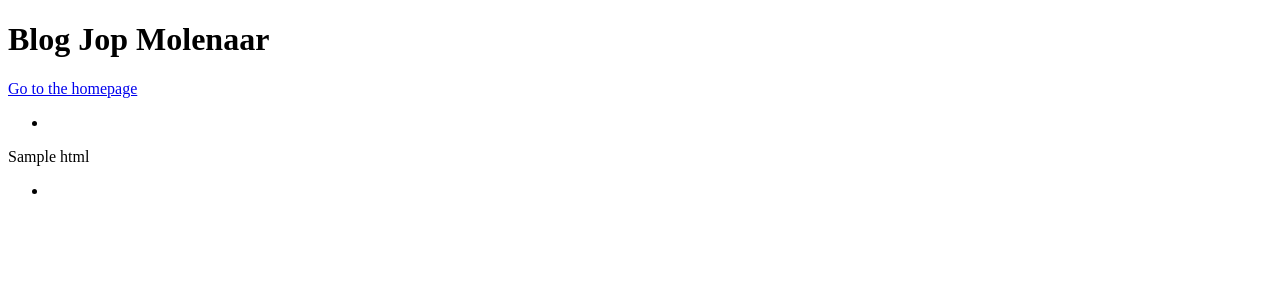
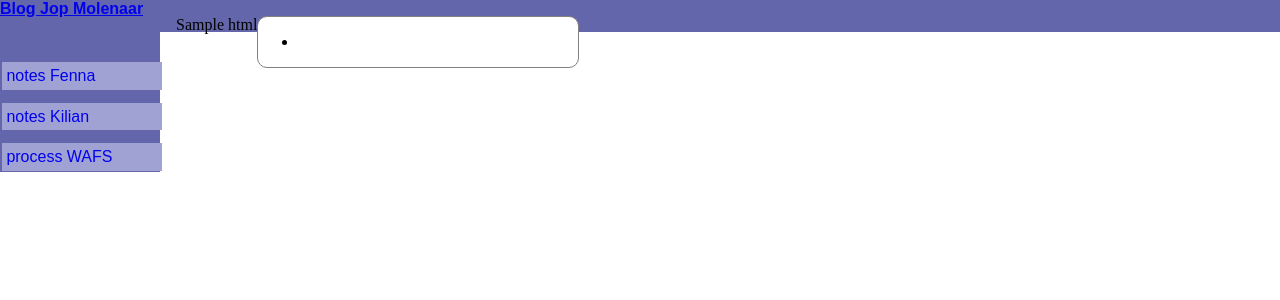
Before and after one commit to JopMolenaar/processJournal-JopMolenaar-WebDevDes, a Node server app: template views/index.ejs in a window 1280 px wide. Shown: the top 300 px of the page. Run offline with Node 20, Linux system fonts and the light colour scheme; the template is opened without the code that fills it: most values are stand-ins (such as "Sample title", 1, 10 or a date in 2020).

Commit message:
new page + first styling

```diff
--- a/server.js
+++ b/server.js
@@ -12,17 +12,21 @@ const notFoundPage = path.join(__dirname, "views", "notFound.ejs");
 const allLinks = [
     {
         paramId: "notesKilian",
-        link: "static/notesKilian.md"
+        link: "static/notesKilian.md",
     },
     {
         paramId: "notesFenna",
-        link: "static/notesFenna.md"
+        link: "static/notesFenna.md",
     },
     {
         paramId: "processWAFS",
-        link: "https://jopmolenaar.github.io/web-app-from-scratch-2324/process.md"
-    }
-]
+        link: "https://jopmolenaar.github.io/web-app-from-scratch-2324/process.md",
+    },
+    {
+        paramId: "notesJeffry",
+        link: "static/notesJeffry.md",
+    },
+];
 
 app.get("/home", function (req, res) {
     res.render("home");
--- a/static/styles/style.css
+++ b/static/styles/style.css
@@ -0,0 +1,135 @@
+body {
+    margin: 0;
+    padding: 0;
+}
+
+h1,
+h2,
+h3,
+h4,
+h5 {
+    font-family: "Rajdhani", sans-serif;
+}
+
+p,
+a,
+li,
+button,
+summary,
+label {
+    font-family: "Montserrat", sans-serif;
+}
+
+button,
+summary {
+    cursor: pointer;
+}
+
+::-webkit-scrollbar {
+    display: none;
+}
+
+/* The hide class */
+.visually-hidden {
+    clip: rect(0 0 0 0);
+    clip-path: inset(50%);
+    height: 1px;
+    overflow: hidden;
+    position: absolute;
+    white-space: nowrap;
+    width: 1px;
+}
+
+:root {
+    --color-header-nav: rgb(100, 102, 172);
+    --color-link-bg: rgb(160, 162, 211);
+    --color-link-hover: rgb(166, 167, 200);
+}
+
+@media (prefers-color-scheme: dark) {
+    :root {
+        /* --color-header-nav: rgb(68, 27, 0); */
+    }
+}
+body {
+    display: flex;
+}
+
+header {
+    background-color: var(--color-header-nav);
+    display: flex;
+    position: relative;
+    flex-direction: column;
+}
+header div {
+    position: absolute;
+    width: 100vw;
+    height: 2em;
+    background-color: var(--color-header-nav);
+}
+header div h1 {
+    font-size: 1em;
+    margin: 0;
+    height: 100%;
+    display: flex;
+    /* text-align: center;
+    align-content: center; */
+}
+header nav {
+    margin-top: 3em;
+    /* position: fixed; */
+    width: 10em;
+}
+header nav ul {
+    margin: 0;
+    padding: 0.1rem;
+    width: 100%;
+}
+header nav ul li {
+    list-style: none;
+    width: 100%;
+    margin-top: 0.8rem;
+    width: 100%;
+}
+header nav ul li a {
+    text-decoration: none;
+    background-color: var(--color-link-bg);
+    padding: 0.3rem;
+    flex-wrap: nowrap;
+    display: block;
+}
+header nav ul li a:hover {
+    background-color: var(--color-link-hover);
+}
+
+main {
+}
+
+main section {
+    padding: 1em;
+    display: flex;
+    position: relative;
+}
+main section div p {
+    max-width: 40em;
+    min-width: 20em;
+}
+
+main section nav {
+    border: solid rgb(129, 129, 129) 1px;
+    border-radius: 10px;
+    background-color: white;
+    height: fit-content;
+    width: 20em;
+    position: sticky;
+    top: 3em;
+    right: 1em;
+}
+
+pre {
+    background-color: rgb(45, 45, 45);
+    color: white;
+    padding: 1em;
+    width: fit-content;
+    border-radius: 20px;
+}
--- a/views/index.ejs
+++ b/views/index.ejs
@@ -1,31 +1,33 @@
 <!DOCTYPE html>
 <html lang="nl">
     <head>
-    <meta charset="UTF-8">
-    <meta http-equiv="X-UA-Compatible" content="IE=edge">
-    <meta name="viewport" content="width=device-width, initial-scale=1.0">
+        <meta charset="UTF-8" />
+        <meta http-equiv="X-UA-Compatible" content="IE=edge" />
+        <meta name="viewport" content="width=device-width, initial-scale=1.0" />
+        <link rel="stylesheet" href="styles/style.css" />
         <title>Blog Jop Molenaar - Web design & dev Minor</title>
     </head>
     <body>
         <header>
-        <h1>Blog Jop Molenaar</h1>
-        <a href="/home">Go to the homepage</a>
+            <div><a href="/home"><h1>Blog Jop Molenaar</h1></a></div>
+
+            <nav class="pagesNav">
+                <ul>
+                    <li><a href="/notesFenna">notes Fenna</a></li>
+                    <li><a href="/notesKilian">notes Kilian</a></li>
+                    <li><a href="/processWAFS">process WAFS</a></li>
+                </ul>
+            </nav>
         </header>
         <main>
-        <nav class="pagesNav">
-            <ul>
-                <li><a href=""></a></li>
-            </ul>
-        </nav>
             <section>
-            <%- html %>
+                <div><%- html %></div>
                 <nav class="Nav">
                     <ul>
                         <li><a href=""></a></li>
                     </ul>
                 </nav>
             </section>
-
         </main>
     </body>
 </html>
```
Also changed, not shown: static/index.html (deleted, +0 -56 lines), static/notesJeffry.md (added, +40 -0 lines). Lines whose indentation alone changed are shown as unchanged.
